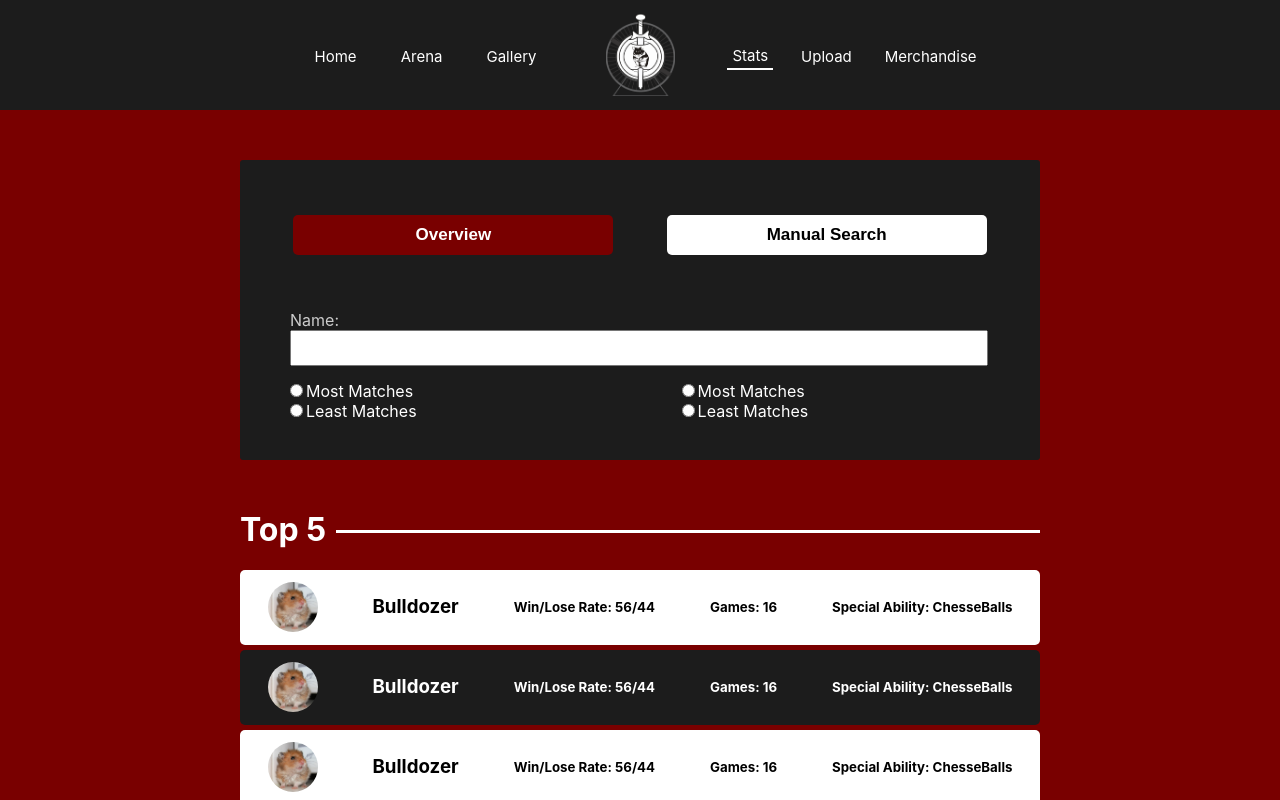
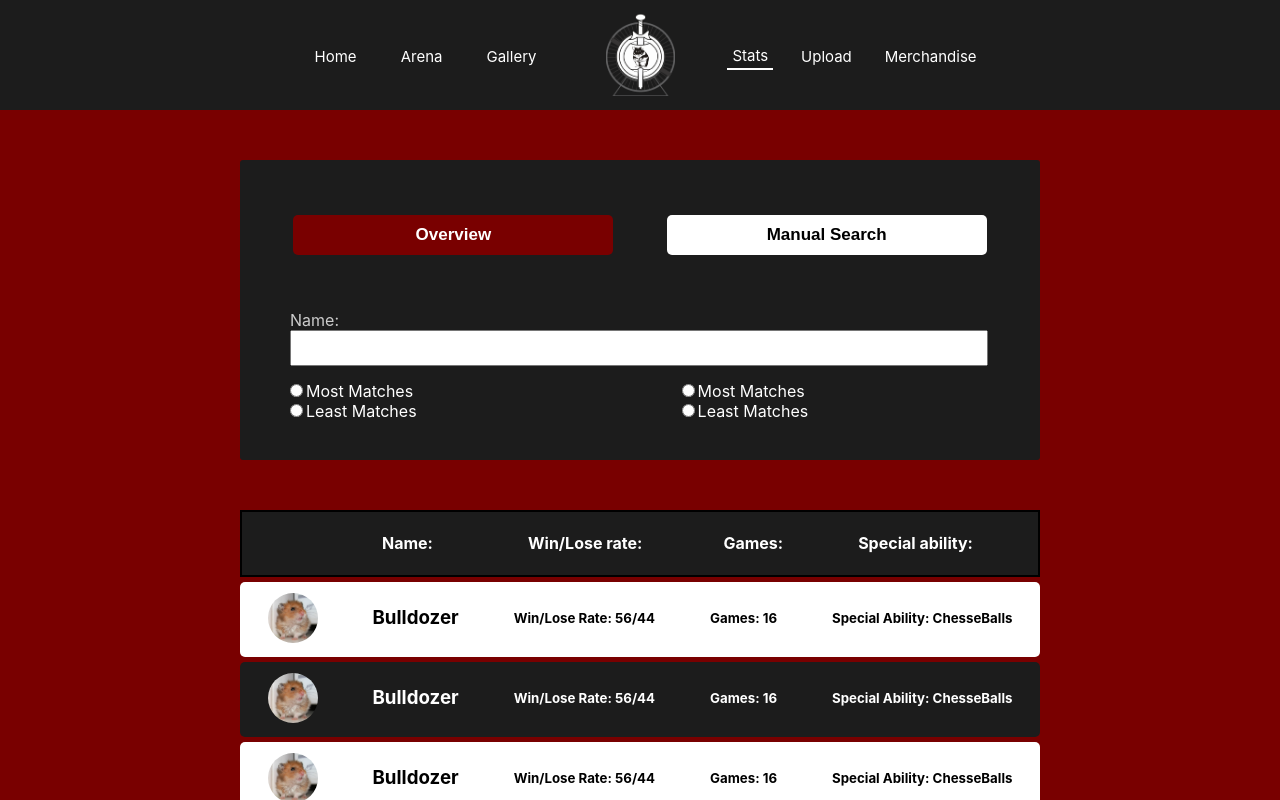
Before and after one commit to Kanzaki404/Hamstwer-Wars-Error-Coders, a React (Create React App) app: page /stats in a window 1280 px wide. Both pictures are taken after a click on the button "Manual Search". Shown: the top 800 px of the page. Built offline with nearby package versions, Linux system fonts and the light colour scheme; a web font is replaced by a local one.

Commit message:
update stats

```diff
--- a/src/Pages/Stats.jsx
+++ b/src/Pages/Stats.jsx
@@ -1,4 +1,4 @@
-import React from 'react'
+import React, {useState} from 'react'
 import ListingEl from '../components/StatsComp/ListingMenu'
 import ContentEl from '../components/StatsComp/Content'
 import styled from "styled-components";
@@ -13,11 +13,15 @@ background-color: #790000;
 
 
 export default function Stats() {
+    const [searchtype, setSearchType] = useState(true)
+    function searchTypeChange(e){
+        setSearchType(e)
+    }
     return (
         <StatsWrapper>
-           <ListingEl></ListingEl>
+           <ListingEl dataCallback = {h=>searchTypeChange(h)}></ListingEl>
 
-           <ContentEl></ContentEl>
+           <ContentEl mode={searchtype}></ContentEl>
 
 
         </StatsWrapper>
--- a/src/components/StatsComp/Content.jsx
+++ b/src/components/StatsComp/Content.jsx
@@ -1,7 +1,7 @@
 import React, { useState } from "react";
 import styled from "styled-components";
 import testImage from "../../assets/testPhotoGallery/hamster-26.jpg";
-import ContentItem from './ContentItem'
+import ContentItem from "./ContentItem";
 const ContentWraper = styled.div`
   width: 800px;
   border-radius: 3px;
@@ -40,56 +40,49 @@ const ContentWraper = styled.div`
     width: 100%;
   }
 `;
-// const ListItem = styled.div`
-//   width: 100%;
-//   min-height: 75px;
-//   box-sizing: border-box;
-//   background-color: white;
-//   border-radius: 5px;
-//   padding-top: 1px;
 
-//   /* justify-content: space-around;
-//   align-items: center; */
-//   margin-bottom: 5px;
-//   margin-top: 5px;
-//   :nth-child(even) {
-//     background: #1c1c1c;
-//     color: white;
-//   }
-//   .profile {
-//     height: 50px;
-//     width: 50px;
-//     background-image: url(${testImage});
-//     background-position: 50% 50%;
-//     background-repeat: no-repeat;
-//     background-size: cover;
-//     border-radius: 50px;
-//   }
-//   .mainInfo {
-//     display: flex;
-//     justify-content: space-around;
-//     align-items: center;
-//     margin-bottom: 5px;
-//     margin-top: 5px;
-//   }
-//   .detailInfo {
-//     display: block;
-//     width: 50%;
-//     height: 103px;
-//     text-align: center;
-//     margin: 10px auto 0px auto;
-//     box-sizing: border-box;
-//   }
-// `;
+const Tags = styled.div`
+  border: solid 2px black;
+  background-color: #1c1c1c;
+  color: white;
 
-export default function Content() {
-  // const [cardState1, setCardState1] = useState(false);
-  // const [cardState2, setCardState2] = useState(false);
-  // const [cardState3, setCardState3] = useState(false);
-  // const [cardState4, setCardState4] = useState(false);
+  .headerInfo {
+    display: flex;
+    margin-left: 140px;
 
+    #winMar {
+      margin-left: 95px;
+    }
+    #gMar {
+      margin-left: 81px;
+    }
+    #sMar {
+      margin-left: 75px;
+    }
+  }
+`;
+const ContentScroll = styled.div`
+  max-height: 750px;
+  overflow-y: scroll;
+  ::-webkit-scrollbar {
+    width: 3px;
+  }
+  /* Track */
+  ::-webkit-scrollbar-track {
+    background: white;
+  }
+  /* Handle */
+  ::-webkit-scrollbar-thumb {
+    /* background: #888;  */
+    background: #1c1c1c;
+  }
+`;
+const TableRow = styled.tr``;
+export default function Content({ mode }) {
   return (
     <ContentWraper>
+      {mode ? (
+        <div>
           <div className="first">
             <h1>Top 5</h1>
           </div>
@@ -99,7 +92,6 @@ export default function Content() {
             <ContentItem></ContentItem>
             <ContentItem></ContentItem>
             <ContentItem></ContentItem>
-
           </div>
           <div className="first">
             <h1>Bottom 5</h1>
@@ -113,6 +105,37 @@ export default function Content() {
             <h1>Total Matches</h1>
             <p className="totalMatchNum">3426</p>
           </div>
+        </div>
+      ) : (
+        <div>
+          <Tags>
+            <div className="headerInfo">
+              <h4>Name:</h4>
+              <h4 id="winMar">Win/Lose rate:</h4>
+              <h4 id="gMar">Games:</h4>
+              <h4 id="sMar">Special ability:</h4>
+            </div>
+          </Tags>
+          <ContentScroll>
+            <ContentItem></ContentItem>
+            <ContentItem></ContentItem>
+            <ContentItem></ContentItem>
+            <ContentItem></ContentItem>
+            <ContentItem></ContentItem>
+            <ContentItem></ContentItem>
+            <ContentItem></ContentItem>
+            <ContentItem></ContentItem>
+            <ContentItem></ContentItem>
+            <ContentItem></ContentItem>
+            <ContentItem></ContentItem>
+            <ContentItem></ContentItem>
+            <ContentItem></ContentItem>
+            <ContentItem></ContentItem>
+            <ContentItem></ContentItem>
+            <ContentItem></ContentItem>
+          </ContentScroll>
+        </div>
+      )}
     </ContentWraper>
   );
 }
--- a/src/components/StatsComp/ContentItem.jsx
+++ b/src/components/StatsComp/ContentItem.jsx
@@ -36,7 +36,7 @@ const ListItem = styled.div`
   }
   .detailInfo {
     display: block;
-    width: 50%;
+    width: 60%;
     height: 103px;
     text-align: center;
     margin: 10px auto 0px auto;
--- a/src/components/StatsComp/ListingMenu.jsx
+++ b/src/components/StatsComp/ListingMenu.jsx
@@ -68,13 +68,15 @@ const SearchFields = styled.div`
   }
 `;
 
-export default function ListingMenu() {
+export default function ListingMenu({dataCallback}) {
   const [searchType, setSearchtype] = useState(true);
   function switchSearchType(type) {
     if (type !== "manual") {
       setSearchtype(true);
+      dataCallback(true);
     } else {
       setSearchtype(false);
+      dataCallback(false);
     }
   }
   return (
```
Lines whose indentation alone changed are shown as unchanged.
